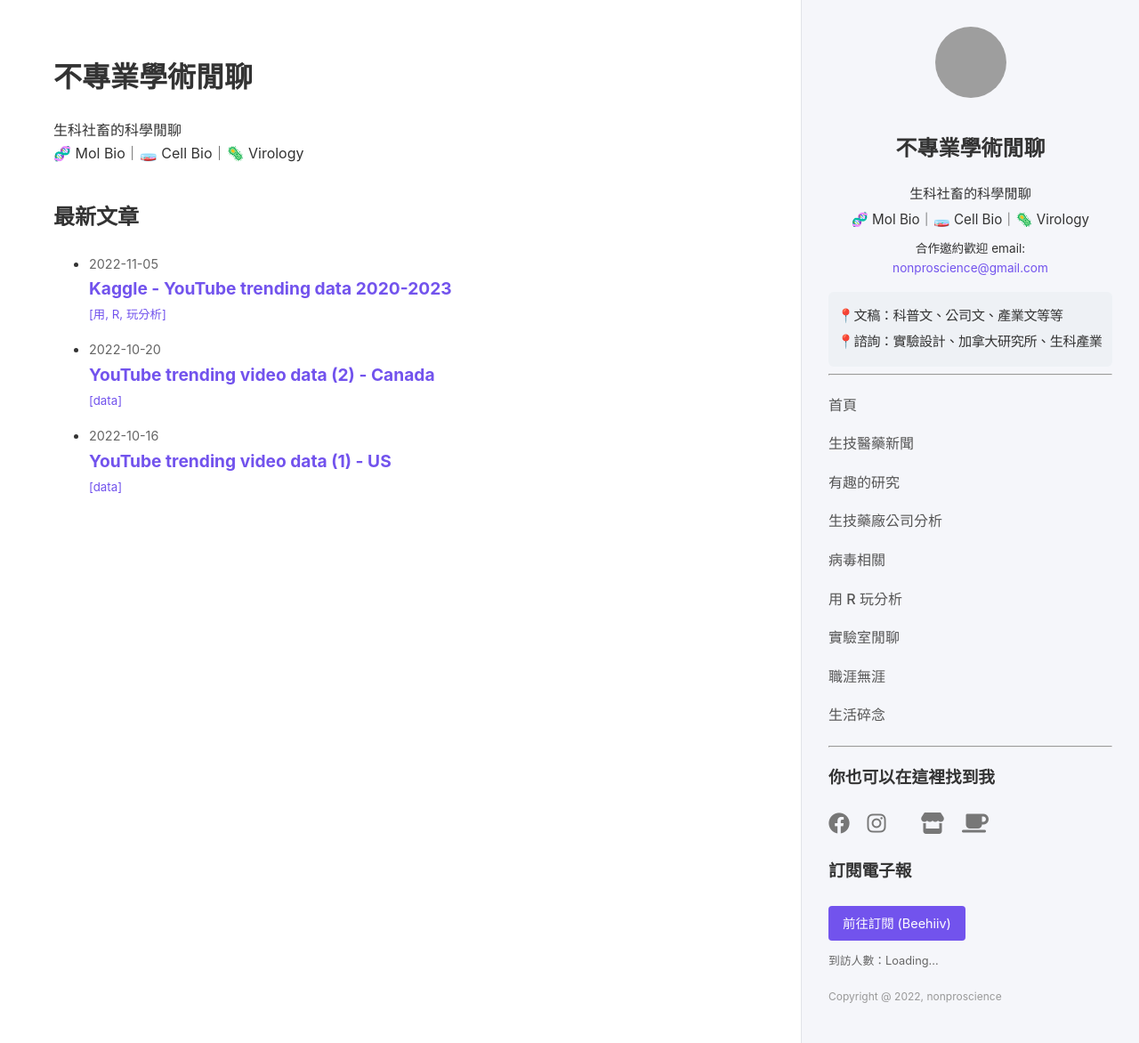
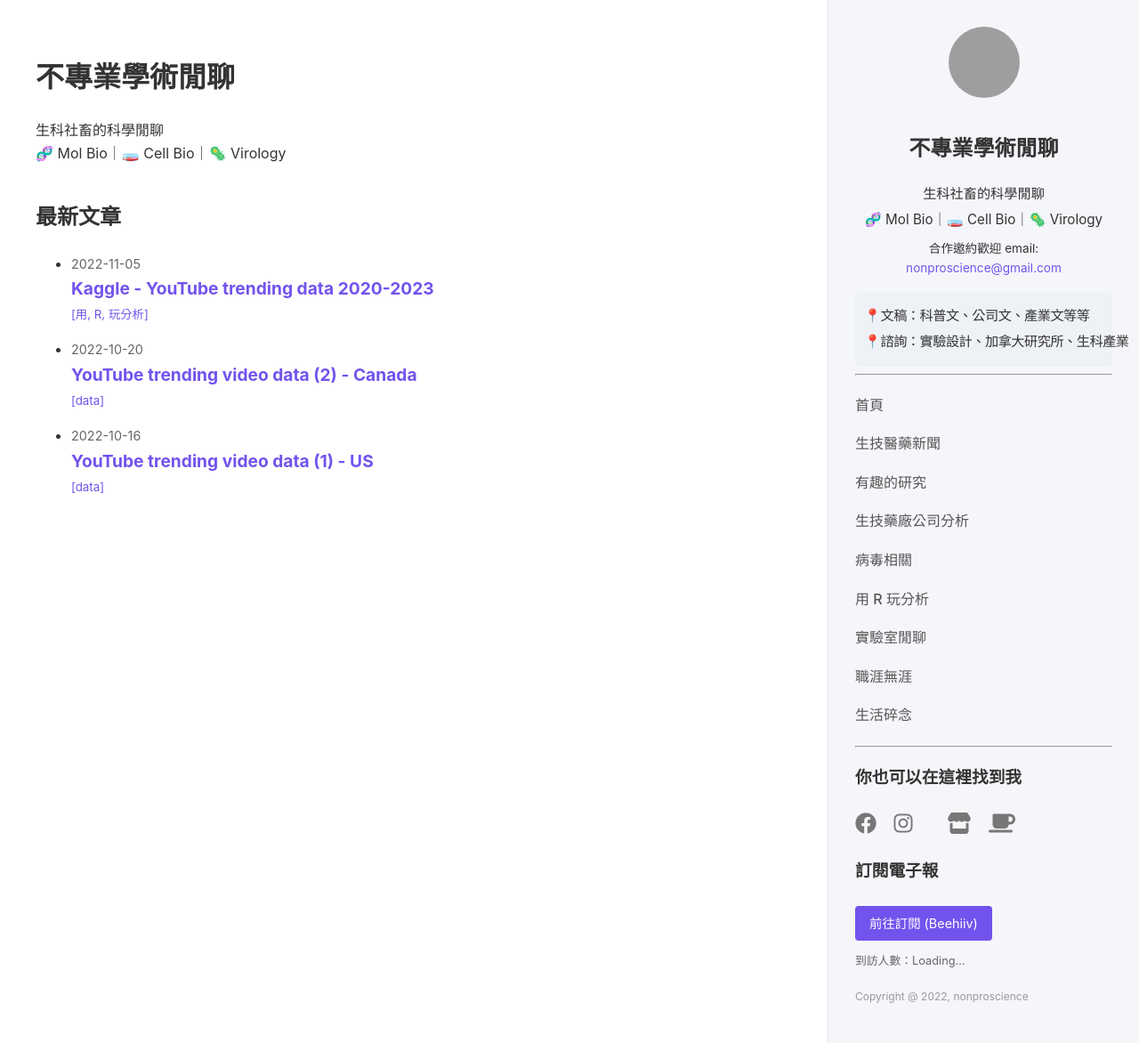
Before and after one commit to lindakang/lindakang.github.io, a Jekyll site: the page built from index.md, in a window 1280 px wide and 1172 px high. Shown: the whole window at 89% size. Built offline with Jekyll 4.4.1, drawn with Linux system fonts in a browser that asks for light colours; comment, search, counter and statistics services are not loaded; grey boxes are pictures that could not be loaded.

Commit message:
Update style.css

```diff
--- a/assets/css/style.css
+++ b/assets/css/style.css
@@ -36,7 +36,7 @@ a:hover { text-decoration: underline; }
     padding: 40px;
     background: #fff;
 
-    max-width: 780px;     /* 從 900px 改成 780px */
+    max-width: 850px;     /* 從 900px 改成 850px */
     /* 780px 左右是筆電上閱讀最舒適的寬度，不會覺得一行字太長 */
     /* 讓文章內容在左側區域內「置中」或「靠右」 */
     /* 如果想要文章靠著側欄，用 margin-left: auto; */
@@ -46,7 +46,7 @@ a:hover { text-decoration: underline; }
 
 /* 右側側欄 */
 .sidebar {
-    width: 380px;         /* 從 300px 改成 380px，讓它變寬、變大氣 */
+    width: 350px;         /* 從 300px 改成 350px，讓它變寬 */
     min-width: 320px;     /* 保護文字不換行的底線 */
 
     background-color: var(--sidebar-bg);
```
